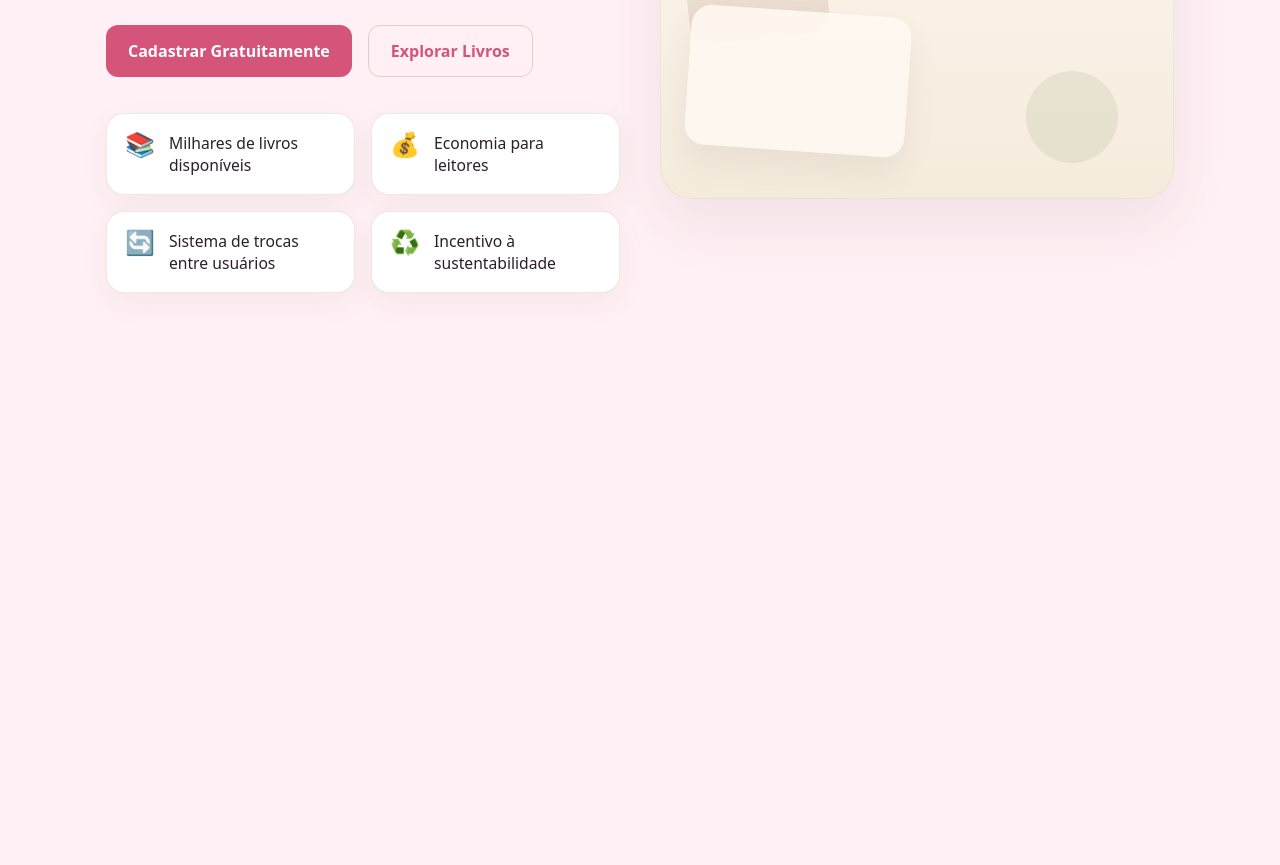
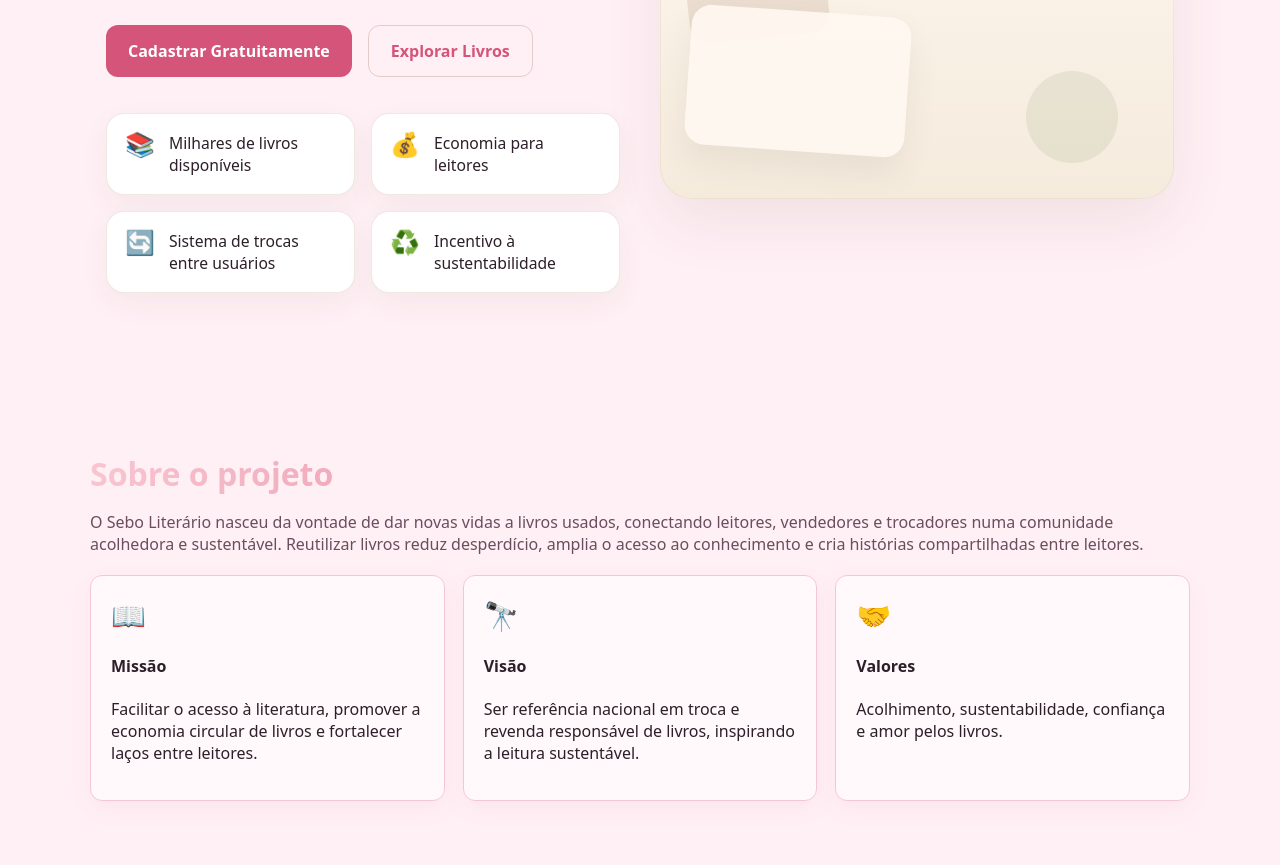
Before and after one commit to CrisVidalNT/sebo-literario-ia, a plain HTML site: page index.html in a window 1280 px wide. Shown: the part 440-1305 px from the top of the page. Before the commit the page ends 801 px from the top, so only its background shows below. Drawn offline with Linux system fonts and the light colour scheme.

Commit message:
implementacao da sessao sobre

```diff
--- a/assets/css/style.css
+++ b/assets/css/style.css
@@ -88,9 +88,9 @@ body{
     display: inline-block;
     margin-bottom: 20px;
     padding: 10px 16px;
-    background: rgba(163,177,138,0.16);
+    background: rgba(212, 84, 122,0.08);
     color: var(--color-primary);
-    border-radius: 999px;
+    border-radius: 10px 0px 20px 0px;
     font-size: 0.95rem;
     letter-spacing: 0.02em;
 }
--- a/index.html
+++ b/index.html
@@ -71,6 +71,66 @@
                     <div class="hero__shape hero__shape--book"></div>
                 </div>
             </section>
+            <section id="sobre" aria-labelledby="sobre-title">
+                <div class="sobre__container">
+                    <h2 id="sobre-title" class="sobre__title reveal">Sobre o projeto</h2>
+
+                    <div class="sobre__intro reveal">
+                        <p>O Sebo Literário nasceu da vontade de dar novas vidas a livros usados, conectando leitores, vendedores e trocadores numa comunidade acolhedora e sustentável. Reutilizar livros reduz desperdício, amplia o acesso ao conhecimento e cria histórias compartilhadas entre leitores.</p>
+                    </div>
+
+                    <div class="sobre__cards reveal" role="list">
+                        <article class="sobre__card" role="listitem">
+                            <div class="card__icon" aria-hidden="true">📖</div>
+                            <h4>Missão</h4>
+                            <p>Facilitar o acesso à literatura, promover a economia circular de livros e fortalecer laços entre leitores.</p>
+                        </article>
+
+                        <article class="sobre__card" role="listitem">
+                            <div class="card__icon" aria-hidden="true">🔭</div>
+                            <h4>Visão</h4>
+                            <p>Ser referência nacional em troca e revenda responsável de livros, inspirando a leitura sustentável.</p>
+                        </article>
+
+                        <article class="sobre__card" role="listitem">
+                            <div class="card__icon" aria-hidden="true">🤝</div>
+                            <h4>Valores</h4>
+                            <p>Acolhimento, sustentabilidade, confiança e amor pelos livros.</p>
+                        </article>
+                    </div>
+                </div>
+
+                <style>
+                    #sobre{padding:64px 20px;background:var(--bg-paper,#fff0f5);color:var(--text,#2d1f29)}
+                    .sobre__container{max-width:1100px;margin:0 auto}
+                    .sobre__title{font-size:2rem;margin-bottom:12px;background:linear-gradient(90deg,#f9c5d1,#d4547a);-webkit-background-clip:text;background-clip:text;color:transparent}
+                    .sobre__intro{margin-bottom:20px;font-size:1rem;color:var(--text-secondary,#6b4d5e)}
+
+                    /* Cards side-by-side */
+                    .sobre__cards{display:flex;gap:18px;flex-wrap:wrap;align-items:stretch}
+                    .sobre__card{flex:1 1 220px;min-width:220px;max-width:360px;background:#fff9fb;border:1px solid #f5c6d8;border-radius:12px;padding:20px;box-shadow:0 8px 24px rgba(212,84,122,0.06)}
+                    .card__icon{font-size:28px;margin-bottom:8px}
+
+                    /* Scroll reveal */
+                    .reveal{opacity:0;transform:translateY(18px);transition:opacity .6s ease,transform .6s ease}
+                    .reveal.in-view{opacity:1;transform:none}
+
+                    @media(max-width:599px){
+                        .sobre__cards{flex-direction:column}
+                        .sobre__card{max-width:100%}
+                    }
+                </style>
+
+                <script>
+                    (function(){
+                        const io = new IntersectionObserver((entries)=>{
+                            entries.forEach(e=>{if(e.isIntersecting){e.target.classList.add('in-view');io.unobserve(e.target)}})
+                        },{threshold:0.15});
+                        document.querySelectorAll('#sobre .reveal').forEach(el=>io.observe(el));
+                    })();
+                </script>
+            </section>
+
         </main>
 
         <script src="assets/js/main.js"></script>
```
Also changed, not shown: .spec/features/02-sobre.md (added).
